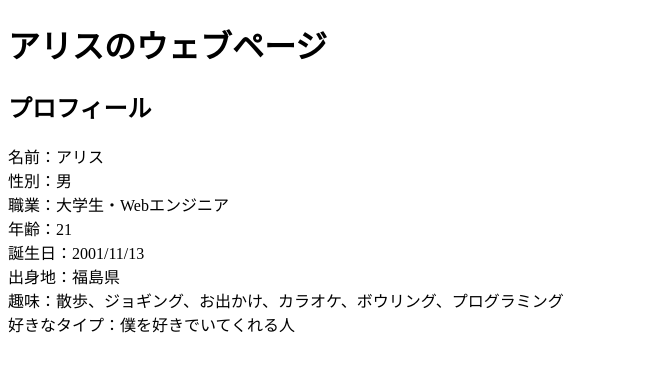
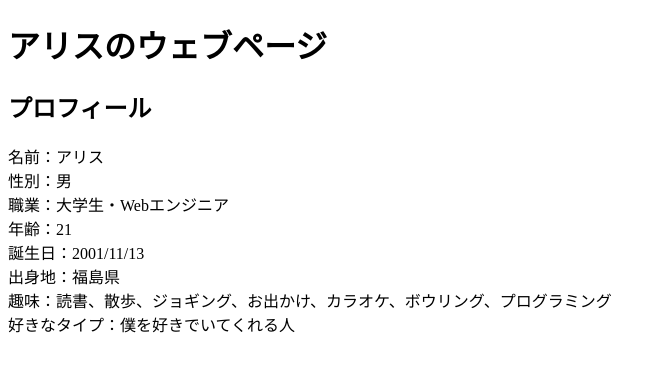
Before and after one commit to sekine-1113/portfolio, a Next.js app: page / in a window 1280 px wide. Shown: the top 372 px of the page, without its empty margins (0-666 px from the left). Built offline with nearby package versions, Linux system fonts and the light colour scheme.

Commit message:
feat: 趣味の追加

```diff
--- a/src/pages/index.tsx
+++ b/src/pages/index.tsx
@@ -18,7 +18,7 @@ export default function Home() {
             <div>年齢：{now.getFullYear() - birthDay.getFullYear() - 1 + Number(now.getMonth() + 1 >= birthDay.getMonth() + 1 && now.getDate() >= birthDay.getDate())}</div>
             <div>誕生日：{isBirthDay ? "今日" : birthDay.toLocaleString("ja-JP").split(" ")[0]}</div>
             <div>出身地：福島県</div>
-            <div>趣味：散歩、ジョギング、お出かけ、カラオケ、ボウリング、プログラミング</div>
+            <div>趣味：読書、散歩、ジョギング、お出かけ、カラオケ、ボウリング、プログラミング</div>
             <div>好きなタイプ：僕を好きでいてくれる人</div>
             <div></div>
         </div>
```
